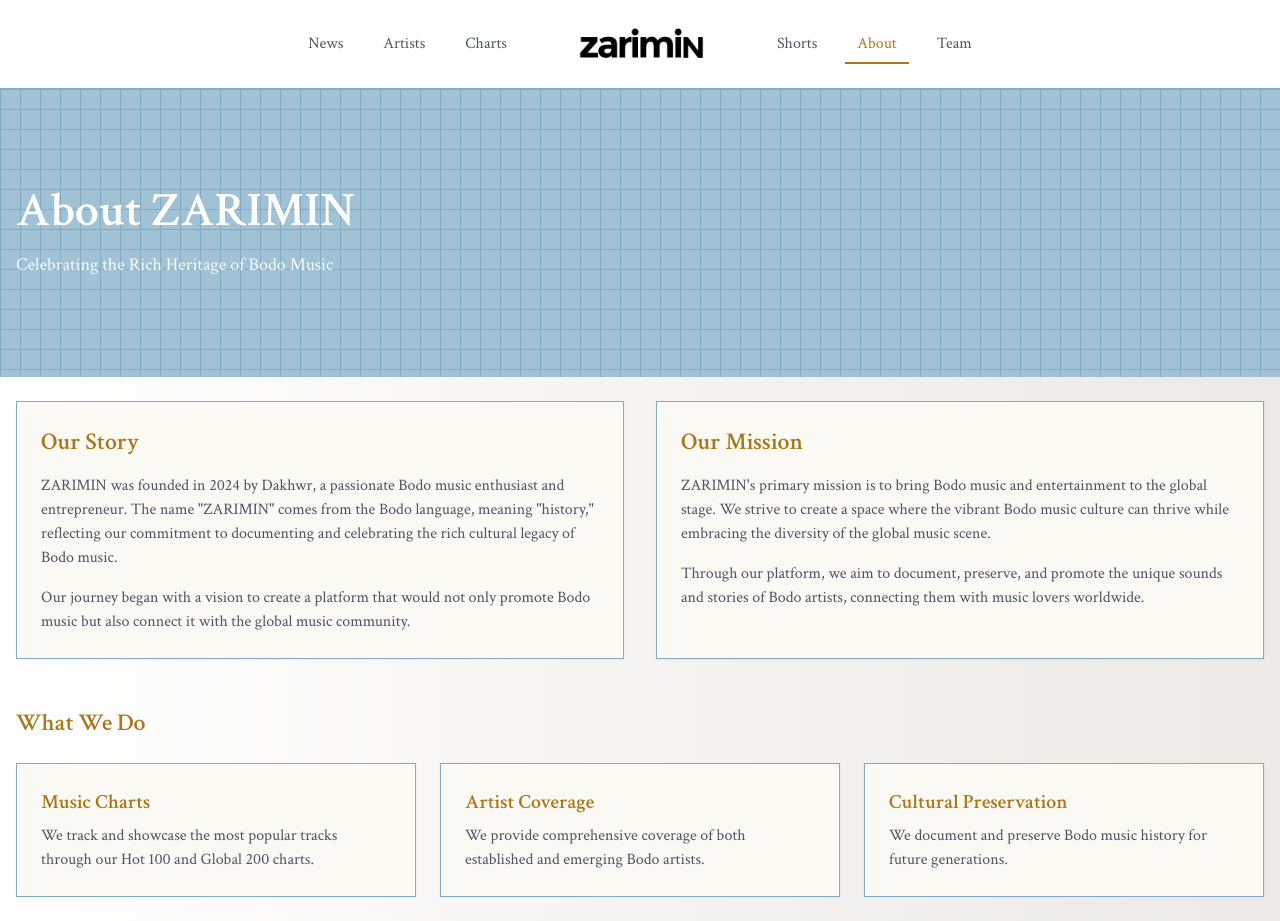
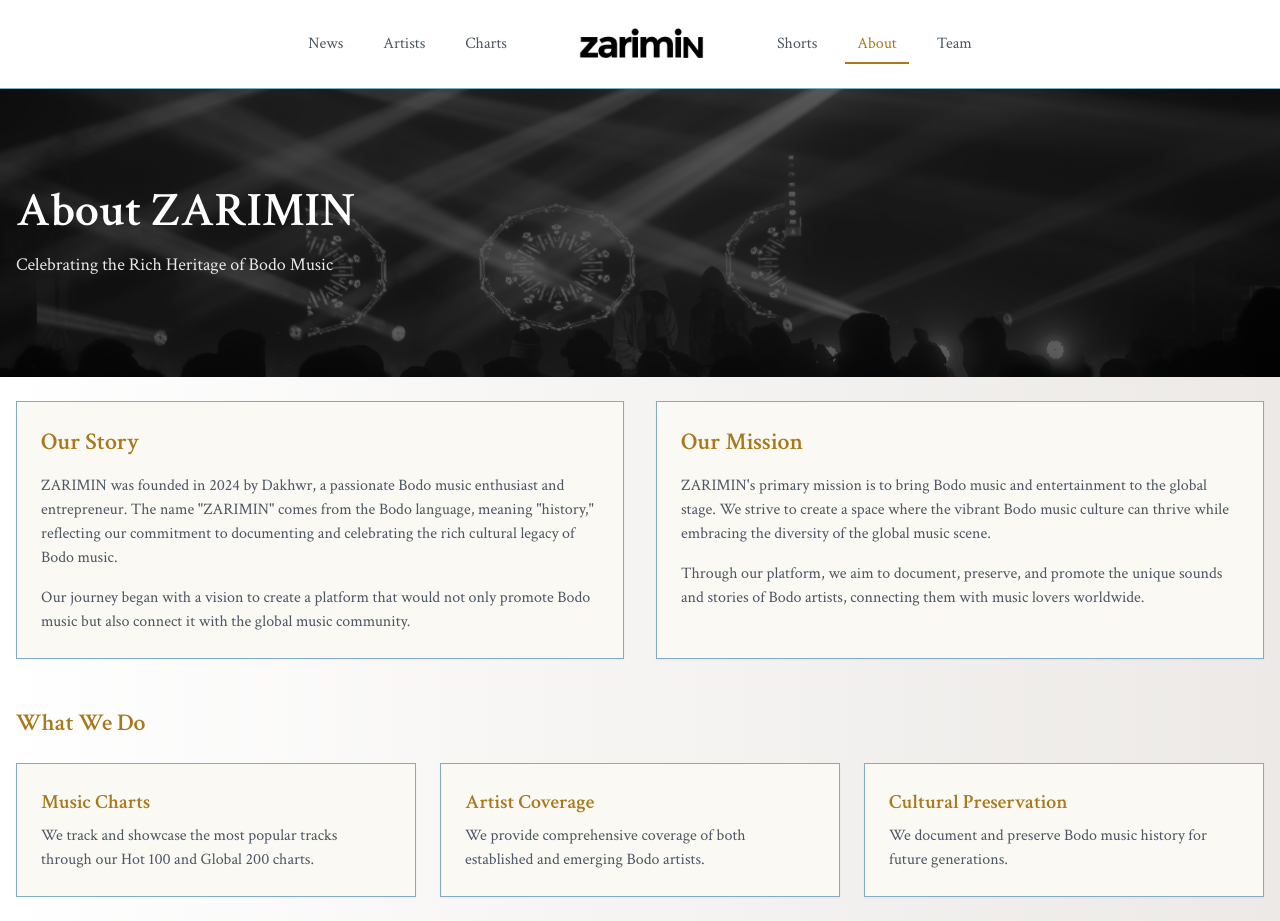
Before and after one commit to g30elipse/zarimin-v1, a Next.js app: page /about in a window 1280 px wide. Built offline with nearby package versions, Linux system fonts and the light colour scheme; a web font is replaced by a local one.

Commit message:
feat: update hero sections with new background images for About and Team pages

```diff
--- a/src/app/about/page.tsx
+++ b/src/app/about/page.tsx
@@ -18,8 +18,19 @@ export default function AboutPage() {
     return (
         <main className="min-h-screen">
             {/* Hero Section */}
-            <div className="relative h-72 grid-pattern">
-                <div className="absolute inset-0 bg-accent/60" />
+            {/* <div className="relative h-72 grid-pattern"> */}
+            <div className="relative h-72">
+                <div
+                    className="absolute inset-0"
+                    style={{
+                        backgroundImage: 'url(/banner.jpg)',
+                        backgroundSize: 'cover',
+                        backgroundPosition: 'center',
+                        backgroundRepeat: 'no-repeat',
+                        backgroundAttachment: 'fixed',
+                    }}
+                />
+                <div className="absolute inset-0 bg-black/60" />
                 <div className="relative max-w-7xl mx-auto px-4 h-full flex flex-col justify-center">
                     <h1 className="text-4xl md:text-5xl font-bold text-white mb-4">About ZARIMIN</h1>
                     <p className="text-lg text-white/90 max-w-2xl">Celebrating the Rich Heritage of Bodo Music</p>
--- a/src/app/team/page.tsx
+++ b/src/app/team/page.tsx
@@ -22,8 +22,15 @@ export default async function TeamPage(props: ServerPageProps<TeamMembersSearchP
     return (
         <main className="min-h-screen">
             {/* Hero Section */}
-            <div className="relative h-72 grid-pattern">
-                <div className="absolute inset-0 bg-accent/60" />
+            <div className="relative h-72">
+                <div className="absolute inset-0" style={{
+                    backgroundImage: 'url(/banner1.jpg)',
+                    backgroundSize: 'cover',
+                    backgroundPosition: 'center',
+                    backgroundAttachment: 'fixed',
+                    backgroundRepeat: 'no-repeat',
+                }} />
+                <div className="absolute inset-0 bg-black/60" />
                 <div className="relative max-w-7xl mx-auto px-4 h-full flex flex-col justify-center">
                     <h1 className="text-4xl md:text-5xl font-bold text-white mb-4">Our Team</h1>
                     <p className="text-lg text-white/90 max-w-2xl">Meet the passionate individuals behind ZARIMIN</p>
```
Also changed, not shown: public/banner.jpg (added), public/banner1.JPG (added).
